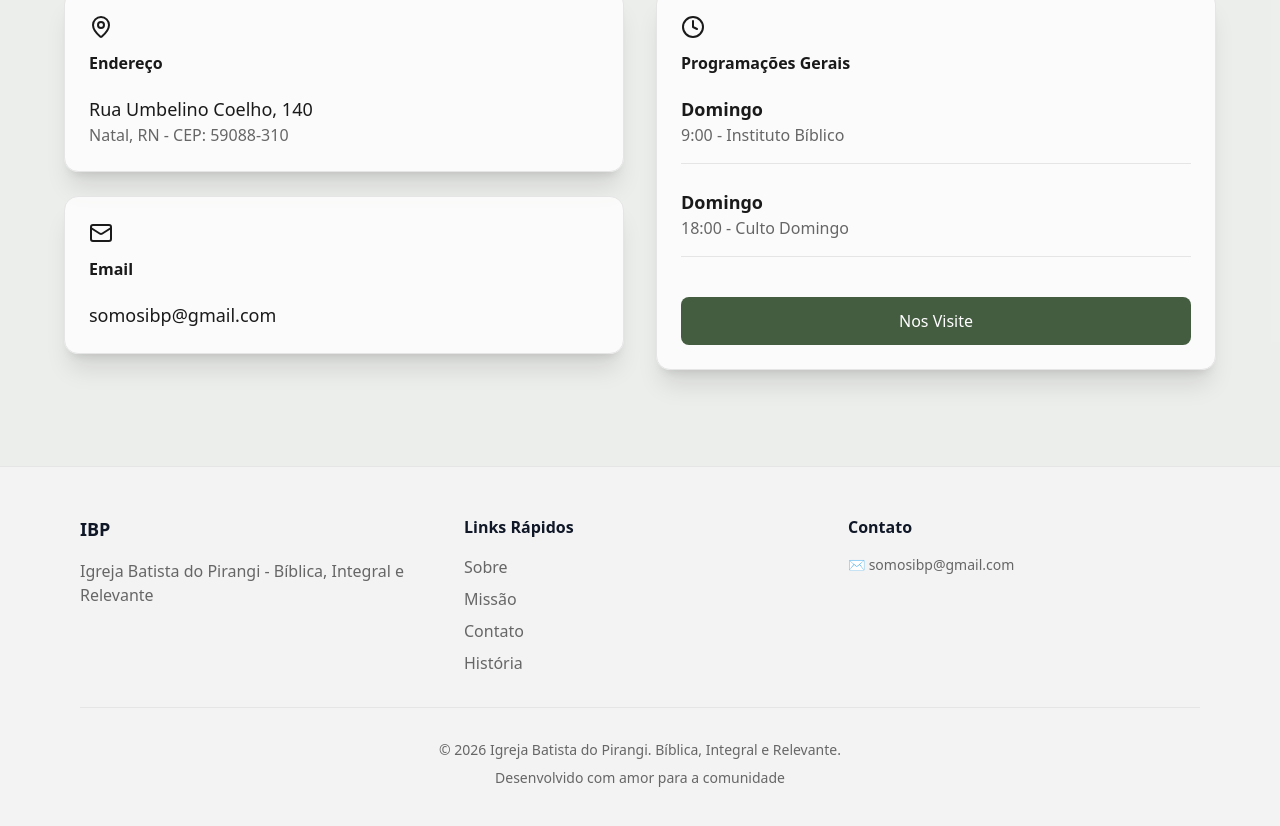
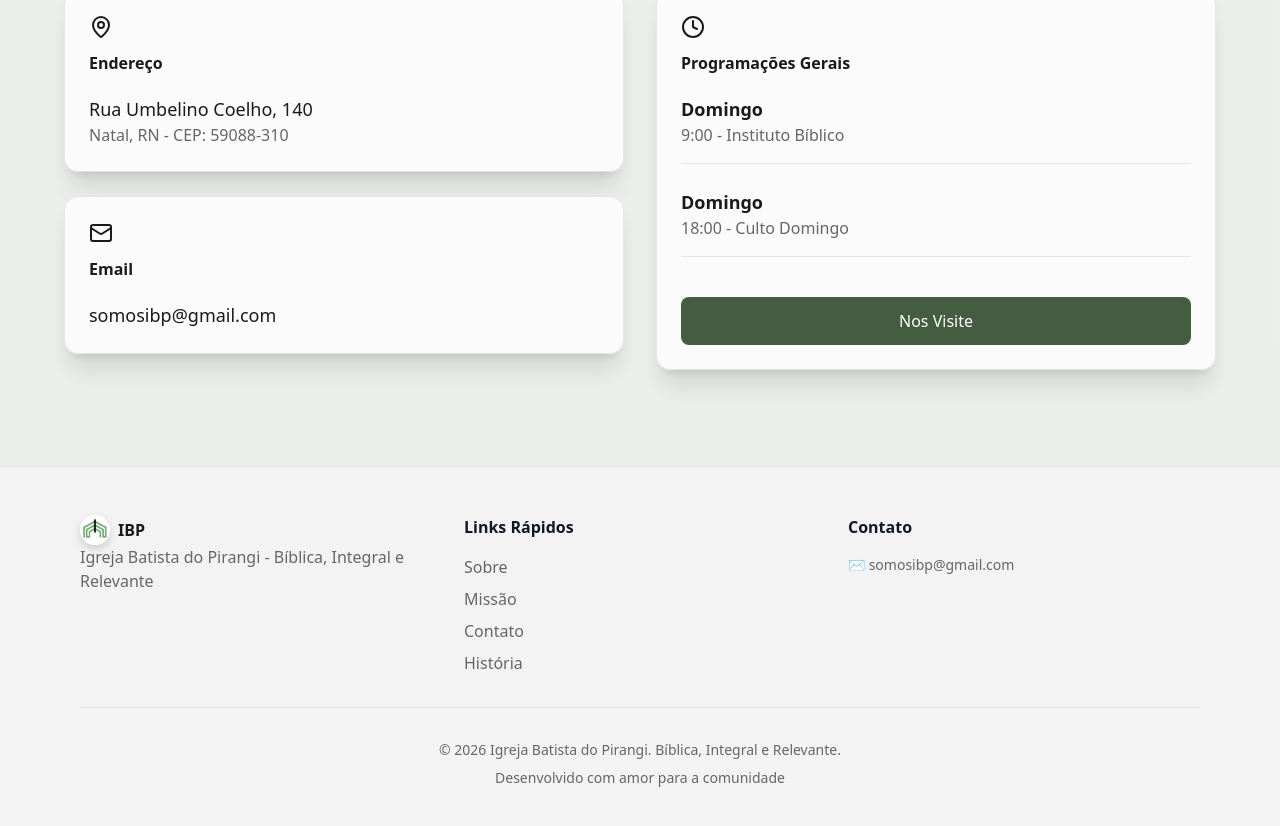
Before and after one commit to JVitorbs/ibp-next, a Next.js app: page / in a window 1280 px wide. Shown: the part 2707-3533 px from the top of the page. Built offline with nearby package versions, Linux system fonts and the light colour scheme.

Commit message:
feat: Adiciona logo da igreja ao rodapé

```diff
--- a/src/components/Footer.tsx
+++ b/src/components/Footer.tsx
@@ -1,6 +1,7 @@
 "use client";
 
 import Link from "next/link";
+import Image from "next/image";
 
 export default function Footer() {
   const currentYear = new Date().getFullYear();
@@ -10,7 +11,16 @@ export default function Footer() {
       <div className="max-w-6xl mx-auto px-4">
         <div className="grid md:grid-cols-3 gap-8 mb-8">
           <div>
-            <h3 className="font-bold text-lg mb-4">IBP</h3>
+            <h3 className="font-bold text-foreground flex items-center gap-2">
+              <Image
+                src="/logos_Ibp/logo_redonda.png"
+                alt="Logo Igreja Batista do Pirangi"
+                width={30}
+                height={30}
+                className="drop-shadow-lg"
+              />
+              IBP
+              </h3>
             <p className="text-muted-foreground">
               Igreja Batista do Pirangi - Bíblica, Integral e Relevante
             </p>
```
